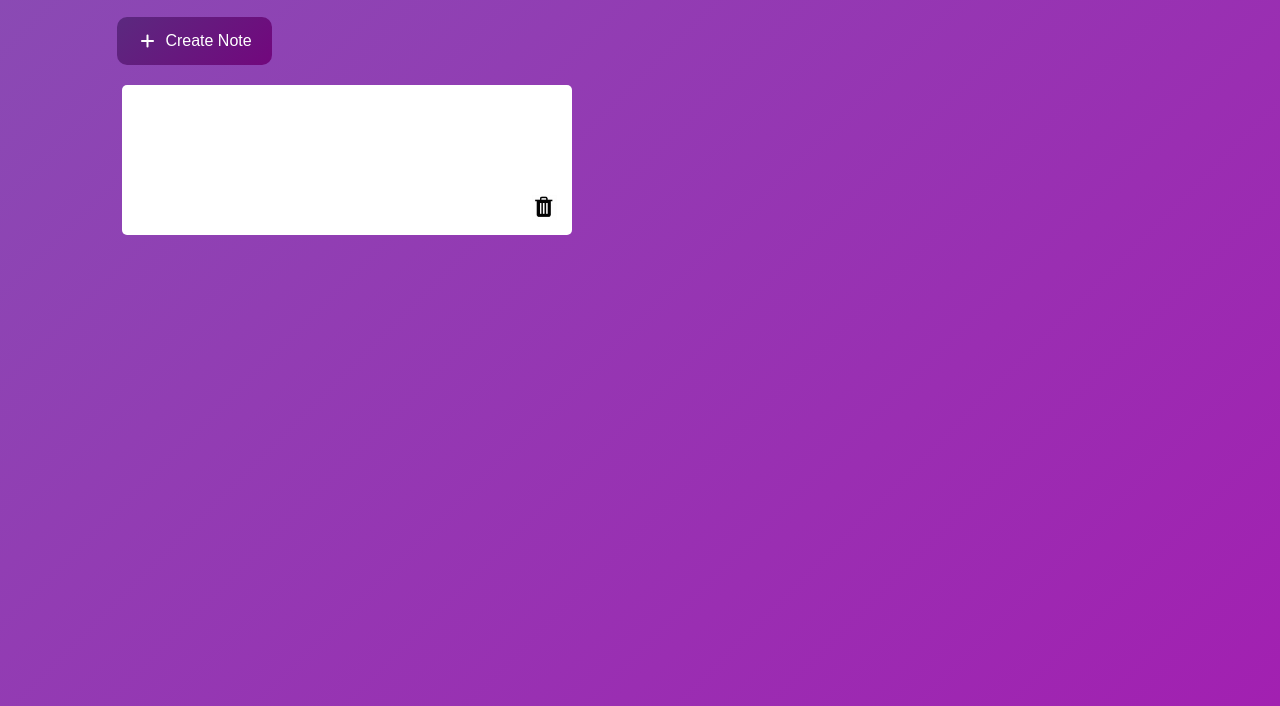
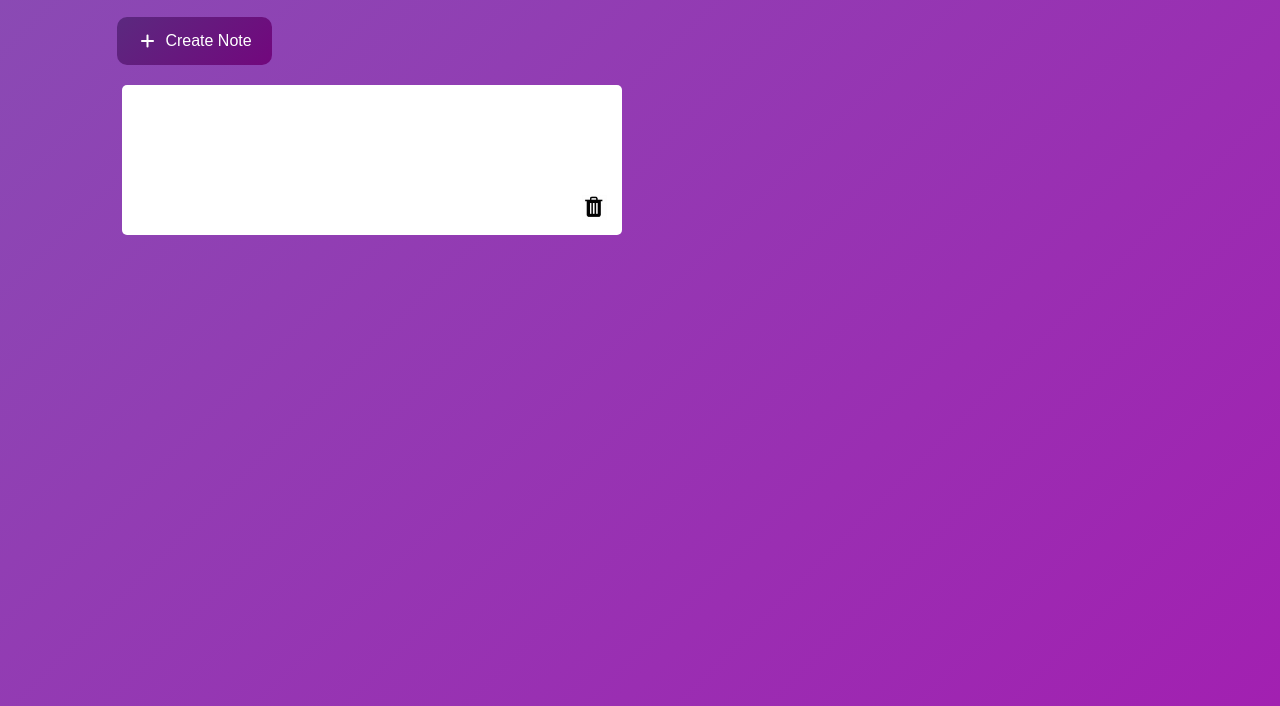
Before and after one commit to manojshaiva01/NoteApp, a plain HTML site: page index.html in a window 1280 px wide. Both pictures are taken after a click on the button "Create Note". Shown: the part 94-800 px from the top of the page. Drawn offline with Linux system fonts and the light colour scheme.

Commit message:
Add files via upload

```diff
--- a/style.css
+++ b/style.css
@@ -41,8 +41,8 @@
 }
 .input-box{
     position: relative;
-    width: 100%;
-    max-width: 450px;
+    width: 90%;
+    max-width: 500px;
     min-height: 150px;
     background: white;
     color: black;
```
